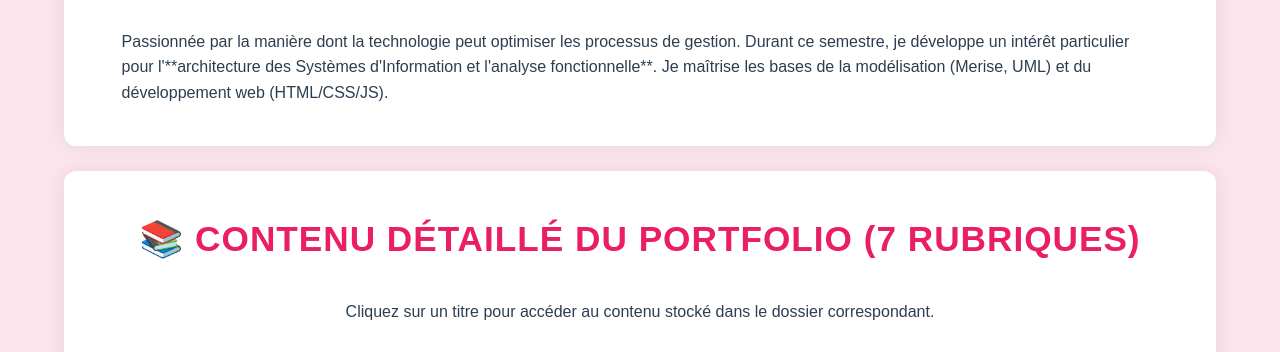
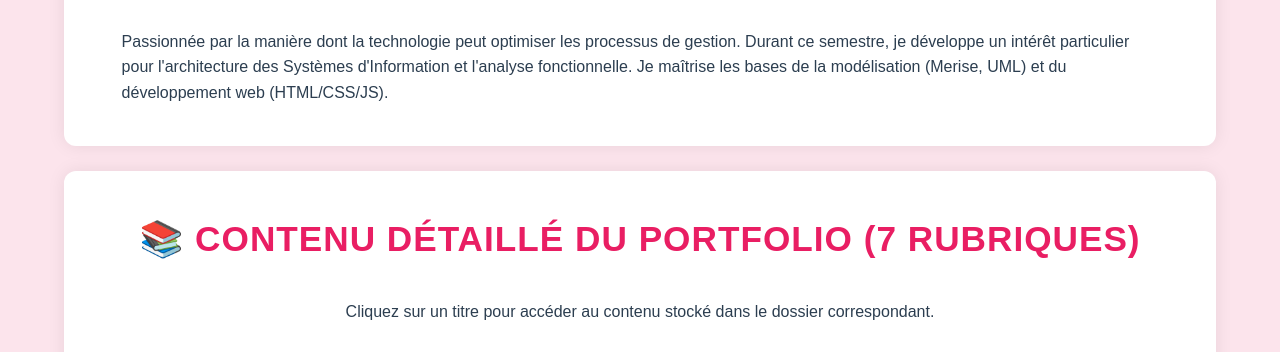
Before and after one commit to zidelmaltassadit/mon_site, a plain HTML site: page index.html in a window 1280 px wide. Shown: the part 744-1096 px from the top of the page. Drawn offline with Linux system fonts and the light colour scheme.

Commit message:
Update index.html

```diff
--- a/index.html
+++ b/index.html
@@ -48,7 +48,7 @@
         <section id="a-propos">
             <h2>À Propos de Moi</h2>
             <p>
-                Passionnée par la manière dont la technologie peut optimiser les processus de gestion. Durant ce semestre, je développe un intérêt particulier pour l'**architecture des Systèmes d'Information et l'analyse fonctionnelle**. Je maîtrise les bases de la modélisation (Merise, UML) et du développement web (HTML/CSS/JS).
+                Passionnée par la manière dont la technologie peut optimiser les processus de gestion. Durant ce semestre, je développe un intérêt particulier pour l'architecture des Systèmes d'Information et l'analyse fonctionnelle. Je maîtrise les bases de la modélisation (Merise, UML) et du développement web (HTML/CSS/JS).
             </p>
             </section>
 
```
